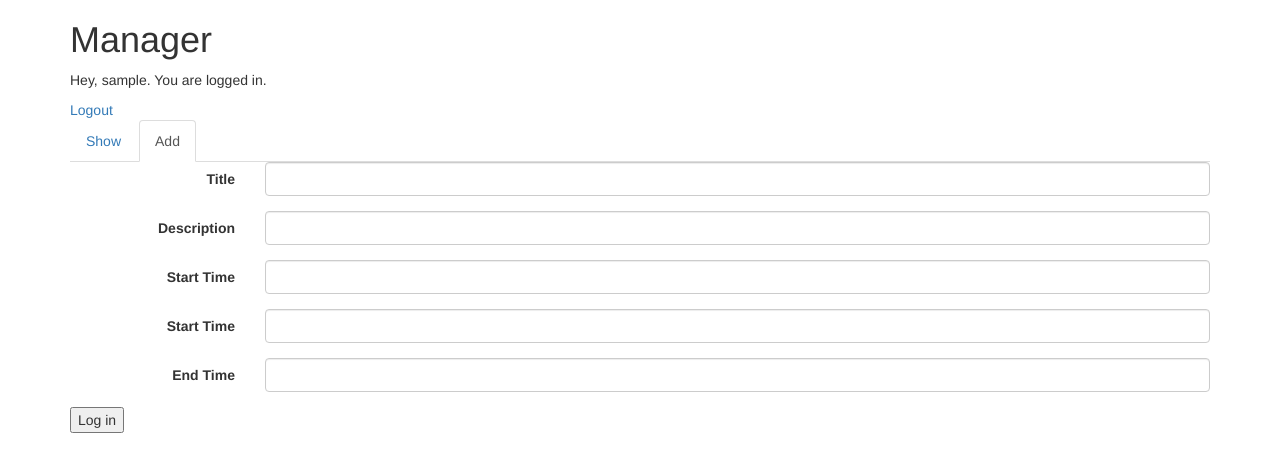
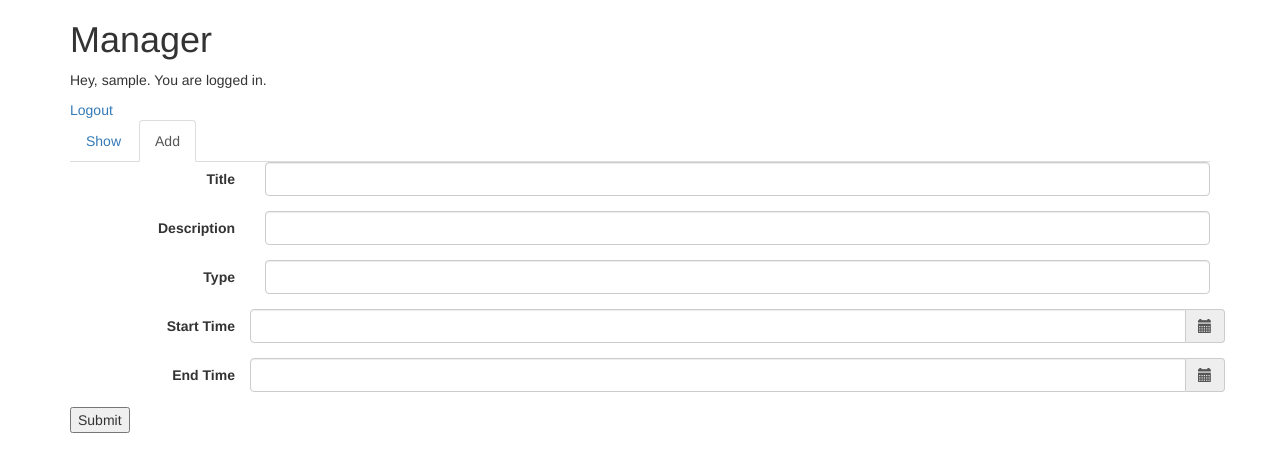
Before and after one commit to BrianOn99/pollpoll2720, a PHP site: page / in a window 1280 px wide, after a click on "Add". Shown: the top 472 px of the page. Run offline with PHP 8.4, Linux system fonts and the light colour scheme; the visitor is signed in with stand-in values (Sample User, id 1); data that the repository does not hold is empty; some libraries are stand-ins or nearby versions.

Commit message:
add event front end workable

```diff
--- a/classes/event.php
+++ b/classes/event.php
@@ -45,6 +45,12 @@ class User
         function list_events()
         {
                 return DB::query("SELECT * FROM poll_event WHERE user_id=%d", $this->u_id);
+        }
+
+        function create_event($event_info)
+        {
+                $event_info["user_id"] = $this->u_id;
+                DB::insert('poll_event', $event_info);
         }
 }
 
--- a/views/logged_in.php
+++ b/views/logged_in.php
@@ -48,24 +48,37 @@
                 </div>
             </div>
             <div class="form-group">
-                <label for="event-type" class="col-sm-2 control-label">Start Time</label>
+                <label for="event-type" class="col-sm-2 control-label">Type</label>
                 <div class="col-sm-10">
                     <input id="event-type" class="form-control" type="text" name="type" required />
                 </div>
             </div>
+
             <div class="form-group">
                 <label for="event-start" class="col-sm-2 control-label">Start Time</label>
-                <div class="col-sm-10">
-                    <input id="event-start" class="form-control" type="text" name="start" required />
+                <div class='input-group date col-sm-10'>
+                    <input id="event-start" type='text' class="form-control" name="start" required />
+                    <span class="input-group-addon">
+                        <span class="glyphicon glyphicon-calendar"></span>
+                    </span>
                 </div>
             </div>
             <div class="form-group">
                 <label for="event-end" class="col-sm-2 control-label">End Time</label>
-                <div class="col-sm-10">
-                    <input id="event-end" class="form-control" type="text" name="end" required />
+                <div class='input-group date col-sm-10'>
+                    <input id="event-end" type='text' class="form-control" name="end" required />
+                    <span class="input-group-addon">
+                        <span class="glyphicon glyphicon-calendar"></span>
+                    </span>
                 </div>
             </div>
-            <input type="submit"  name="login" value="Log in" />
+        <script type="text/javascript">
+            $(function () {
+                $('.date').datetimepicker();
+            });
+        </script>
+
+            <input type="submit"  name="submit" value="Submit" />
         </form>
     </div>
 
@@ -108,9 +121,10 @@ function loadEvents() {
 loadEvents();
 
 $("#addEventForm").submit(function() {
+    alert("submit");
     $.ajax({
         type: "POST",
-        url: ajax/add_event.php,
+        url: "ajax/add_event.php",
         data: $("#addEventForm").serialize(),
         success: function(data) {
                 alert(data);
@@ -119,3 +133,6 @@ $("#addEventForm").submit(function() {
     return false;
 });
 </script>
+<script src="https://cdnjs.cloudflare.com/ajax/libs/moment.js/2.9.0/moment.js"></script>
+<script src="https://cdnjs.cloudflare.com/ajax/libs/bootstrap-datetimepicker/4.7.14/js/bootstrap-datetimepicker.min.js"></script>
+<link rel="stylesheet" href="https://cdnjs.cloudflare.com/ajax/libs/bootstrap-datetimepicker/4.7.14/css/bootstrap-datetimepicker.css" />
```
Also changed, not shown: ajax/add_event.php (+14 -0 lines), README.md. Lines whose indentation alone changed are shown as unchanged.
